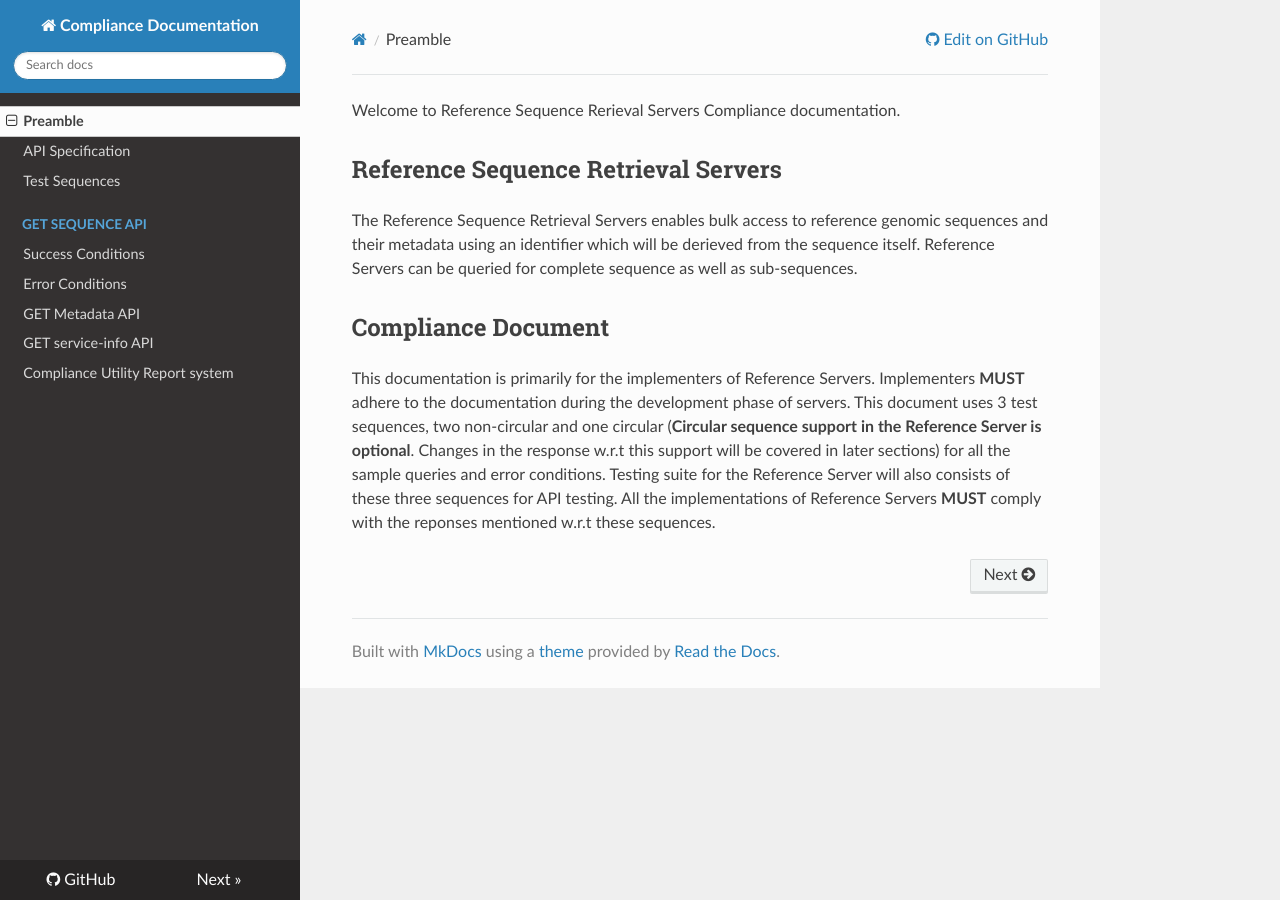
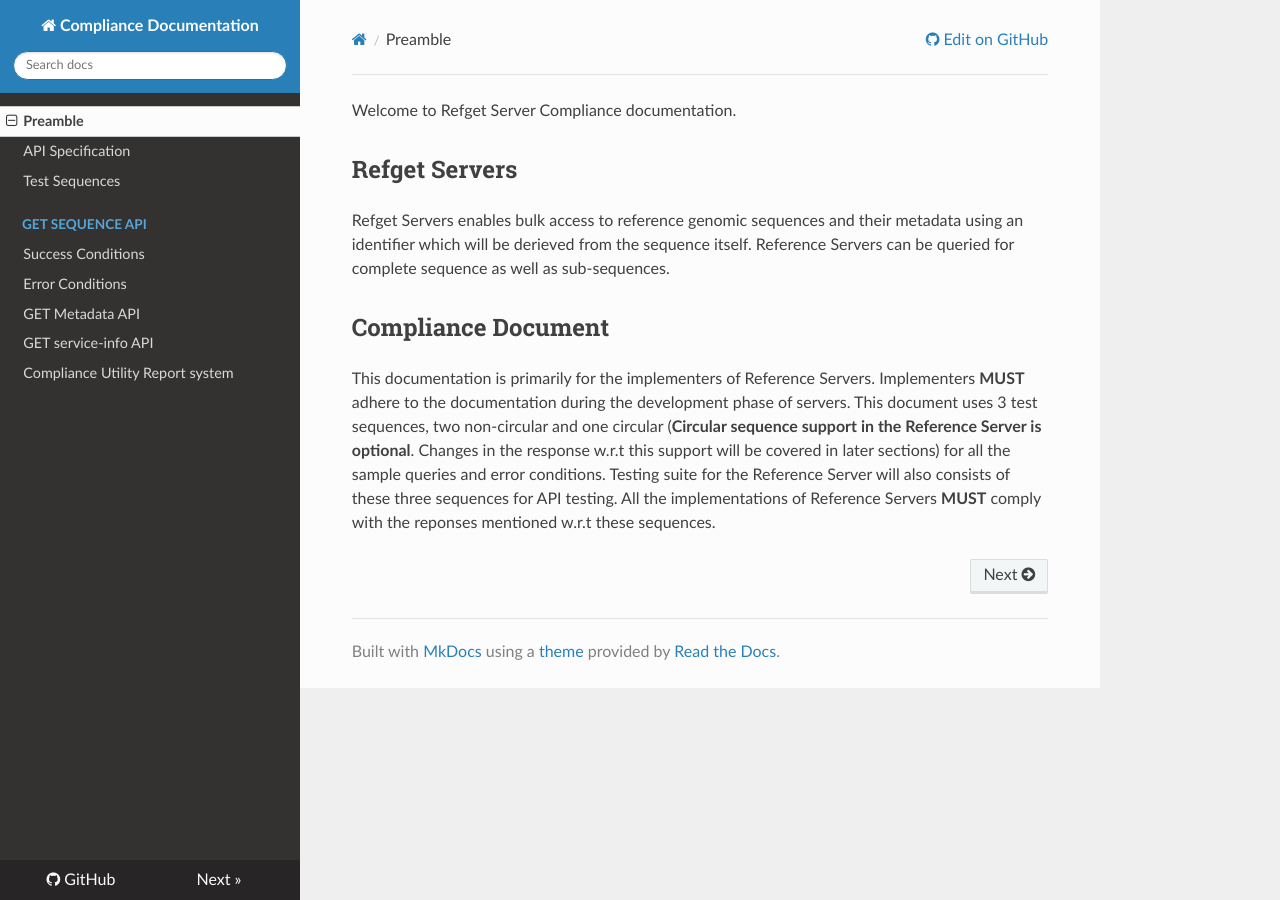
Before and after one commit to ga4gh/refget-compliance-suite, an MkDocs documentation site: the page built from docs/index.md, in a window 1280 px wide. Built offline with MkDocs 1.6.1, drawn with Linux system fonts in a browser that asks for light colours; nearby versions of some CDN libraries; old or Windows-style settings are respelled for this version of MkDocs.

Commit message:
Renaming all references to Refget in documentation

```diff
--- a/docs/index.md
+++ b/docs/index.md
@@ -1,7 +1,7 @@
-Welcome to Reference Sequence Rerieval Servers Compliance documentation.
+Welcome to Refget Server Compliance documentation.
 
-## Reference Sequence Retrieval Servers
-The Reference Sequence Retrieval Servers enables bulk access to reference genomic sequences and their metadata using an identifier which will be derieved from the sequence itself. Reference Servers can be queried for complete sequence as well as sub-sequences.
+## Refget Servers
+Refget Servers enables bulk access to reference genomic sequences and their metadata using an identifier which will be derieved from the sequence itself. Reference Servers can be queried for complete sequence as well as sub-sequences.
 
 ## Compliance Document
 This documentation is primarily for the implementers of Reference Servers. Implementers **MUST** adhere to the documentation during the development phase of servers. This document uses 3 test sequences, two non-circular and one circular (**Circular sequence support in the Reference Server is optional**. Changes in the response w.r.t this support will be covered in later sections) for all the sample queries and error conditions. Testing suite for the Reference Server will also consists of these three sequences for API testing. All the implementations of Reference Servers **MUST** comply with the reponses mentioned w.r.t these sequences.
--- a/mkdocs.yml
+++ b/mkdocs.yml
@@ -1,8 +1,8 @@
 site_name: Compliance Documentation
-site_description: Compliance Documentation for Reference Sequence Retrieval APIs
+site_description: Compliance Documentation for Refget API Servers
 site_author: GA4GH
 
-repo_url: https://github.com/ga4gh/gsoc2018-ref-retrieval-api/
+repo_url: https://github.com/ga4gh/refget-compliance-suite/
 
 pages:
     - 'Preamble': 'index.md'
--- a/setup.py
+++ b/setup.py
@@ -10,10 +10,10 @@ setuptools.setup(
     version="0.0.1",
     author="Somesh Chaturvedi",
     author_email="somesh.08.96@gmail.com",
-    description="A compliance utility reporting system for reference servers",
+    description="A compliance utility reporting system for refget servers",
     long_description=long_description,
     long_description_content_type="text/markdown",
-    url="https://github.com/ga4gh/gsoc2018-ref-retrieval-api",
+    url="https://github.com/ga4gh/refget-compliance-suite",
     package_data={'': ['sequences/*', 'web/*']},
     packages=setuptools.find_packages(),
     install_requires=install_requires,
```
Also changed, not shown: README.md (+7 -7 lines), docs/GET_sequence_API/errors.md (+1 -1 lines), docs/utility.md (+2 -2 lines).
